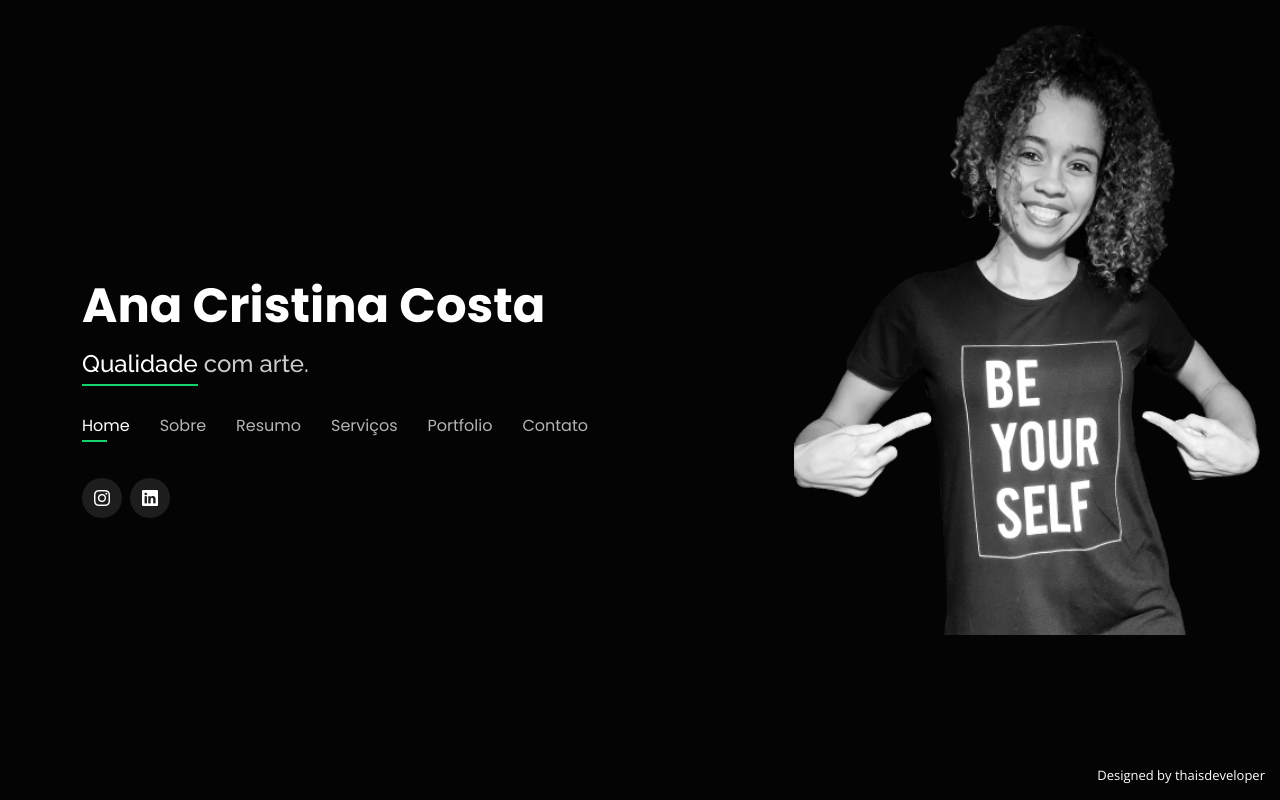
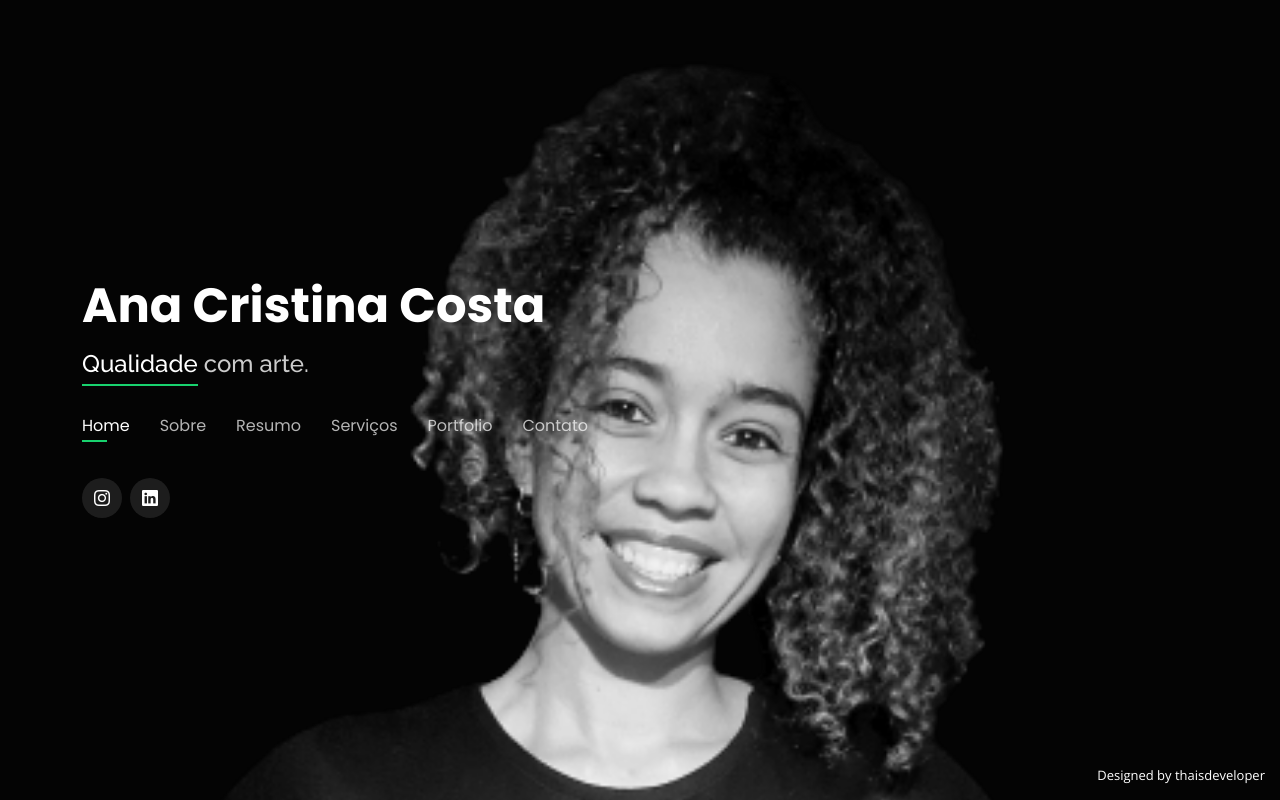
Before and after one commit to thaisdeveloper/Personal, a plain HTML site: page index.html in a window 1280 px wide. Drawn offline with nearby package versions, Linux system fonts and the light colour scheme.

Commit message:
Update style.css

```diff
--- a/assets/css/style.css
+++ b/assets/css/style.css
@@ -22,7 +22,7 @@ body::before {
     content: "";
     position: fixed;
     background: #040404 url(colorr.png)top right no-repeat;
-    background-size: 38%;
+    background-size: 100%;
     height: 1000vh;
     left: 0;
     right: 0;
```
